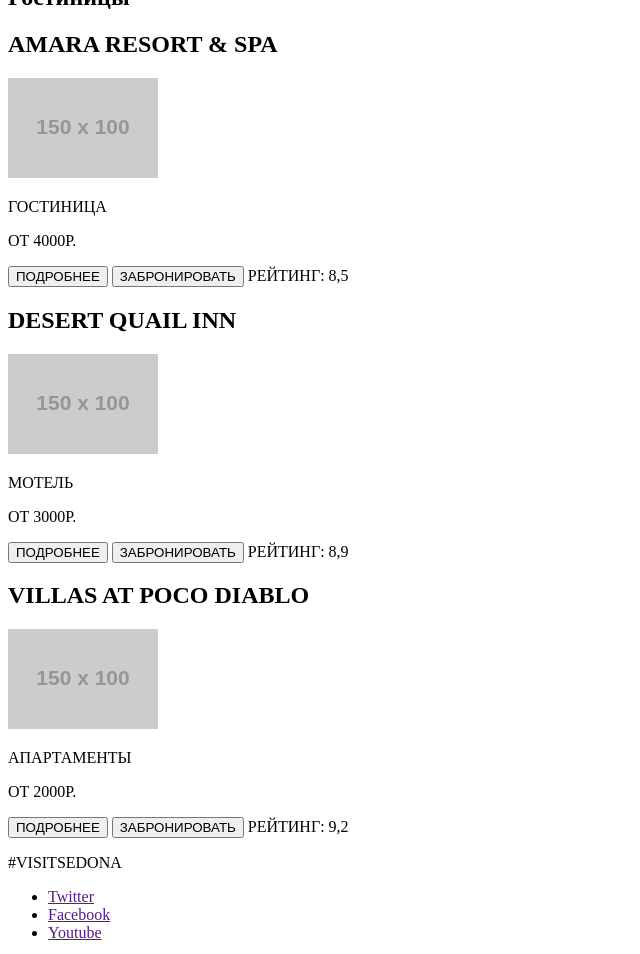
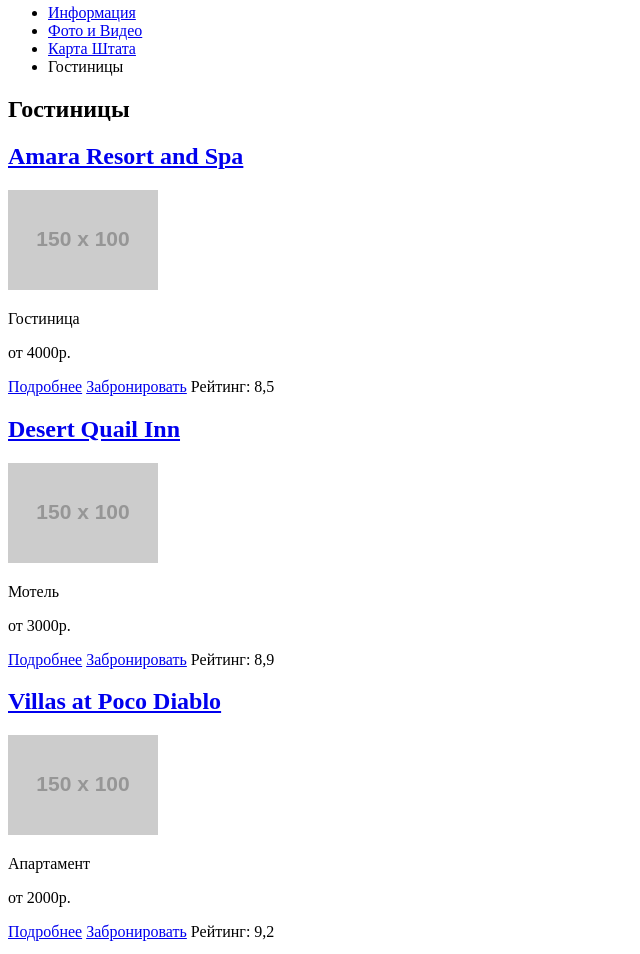
Before and after one commit to vannyle/1163991-sedona-26, a plain HTML site: page inner.html in a window 1280 px wide. Shown: the part 124-1078 px from the top of the page, without its empty margins (0-640 px from the left). Drawn offline with Linux system fonts and the light colour scheme; placeholder pictures from the web are drawn by us.

Commit message:
Исправила по комментариям

```diff
--- a/inner.html
+++ b/inner.html
@@ -7,10 +7,13 @@
 <body>
 <header>
   <nav>
+    <a href="index.html">
+      <img src="https://via.placeholder.com/150x100" alt="Логотип Седоны">
+    </a>
     <ul>
-      <li>Информация</li>
-      <li>Фото и Видео</li>
-      <li>Карта Штата</li>
+      <li><a href="information.html">Информация</a></li>
+      <li><a href="gallery.html">Фото и Видео</a></li>
+      <li><a href="maps.html">Карта Штата</a></li>
       <li>Гостиницы</li>
     </ul>
   </nav>
@@ -19,37 +22,37 @@
   <section>
     <h1>Гостиницы</h1>
     <div>
-      <h2>AMARA RESORT & SPA</h2>
+      <h2><a href="#">Amara Resort and Spa</a></h2>
       <a href="#">
         <img src="https://via.placeholder.com/150x100" alt="Hotel">
       </a>
-      <p>ГОСТИНИЦА</p>
-      <p>ОТ 4000Р.</p>
-      <button type="button">ПОДРОБНЕЕ</button>
-      <button type="button">ЗАБРОНИРОВАТЬ</button>
-      <span>РЕЙТИНГ: 8,5</span>
+      <p>Гостиница</p>
+      <p>от 4000р.</p>
+      <a href="#">Подробнее</a>
+      <a href="#">Забронировать</a>
+      <span>Рейтинг: 8,5</span>
     </div>
     <div>
-      <h2>DESERT QUAIL INN</h2>
+      <h2><a href="#">Desert Quail Inn</a></h2>
       <a href="#">
         <img src="https://via.placeholder.com/150x100" alt="Hotel">
       </a>
-      <p>МОТЕЛЬ</p>
-      <p>ОТ 3000Р.</p>
-      <button type="button">ПОДРОБНЕЕ</button>
-      <button type="button">ЗАБРОНИРОВАТЬ</button>
-      <span>РЕЙТИНГ: 8,9</span>
+      <p>Мотель</p>
+      <p>от 3000р.</p>
+      <a href="#">Подробнее</a>
+      <a href="#">Забронировать</a>
+      <span>Рейтинг: 8,9</span>
     </div>
     <div>
-      <h2>VILLAS AT POCO DIABLO</h2>
+      <h2><a href="#">Villas at Poco Diablo</a></h2>
       <a href="#">
         <img src="https://via.placeholder.com/150x100" alt="Hotel">
       </a>
-      <p>АПАРТАМЕНТЫ</p>
-      <p>ОТ 2000Р.</p>
-      <button type="button">ПОДРОБНЕЕ</button>
-      <button type="button">ЗАБРОНИРОВАТЬ</button>
-      <span>РЕЙТИНГ: 9,2</span>
+      <p>Апартамент</p>
+      <p>от 2000р.</p>
+      <a href="#">Подробнее</a>
+      <a href="#">Забронировать</a>
+      <span>Рейтинг: 9,2</span>
     </div>
   </section>
 </main>
@@ -57,13 +60,13 @@
   <p>#VISITSEDONA</p>
   <div>
     <ul>
-      <li><a href="">Twitter</a></li>
-      <li><a href="">Facebook</a></li>
-      <li><a href="">Youtube</a></li>
+      <li><a href="#">Twitter</a></li>
+      <li><a href="#">Facebook</a></li>
+      <li><a href="#">Youtube</a></li>
     </ul>
   </div>
-  <a href="">
-    <img src="https://via.placeholder.com/150x100" alt="">
+  <a href="#">
+    <img src="https://via.placeholder.com/150x100" alt="Website by HTML Academy">
   </a>
 </footer>
 </body>
```
Also changed, not shown: index.html (+19 -18 lines).
